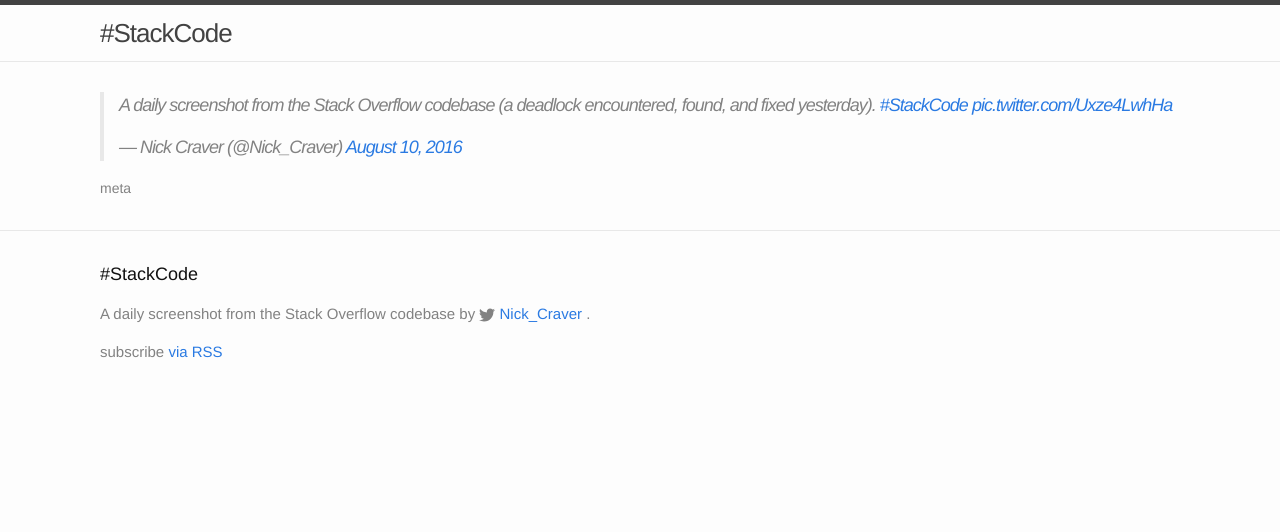
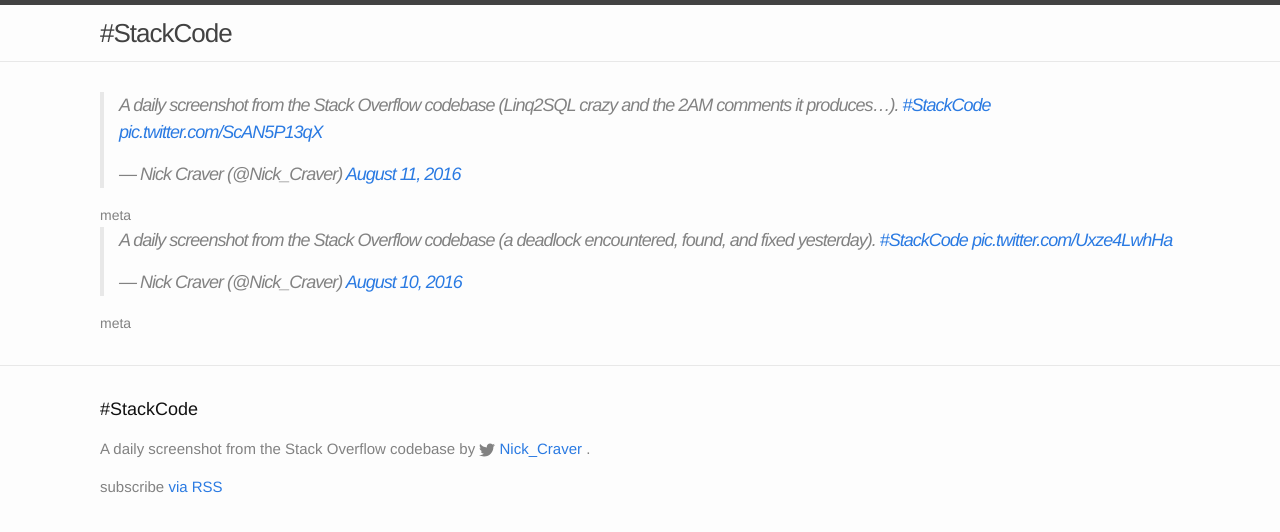
Before and after one commit to romansp/stackcode, a Jekyll site: the page built from index.html, in a window 1280 px wide. Shown: the top 532 px of the page. Built offline with Jekyll 4.4.1, drawn with Linux system fonts in a browser that asks for light colours; comment, search, counter and statistics services are not loaded.

Commit message:
Add stackcode: '2016-08-11-crazy-comments-2am'

```diff
--- a/_data/tags.yml
+++ b/_data/tags.yml
@@ -1,6 +1,12 @@
+comments:
+  slug: comments
+  name: Comments
 concurrency:
   slug: concurrency
   name: Concurrency
 deadlock:
   slug: deadlock
   name: Deadlock
+linq2sql:
+  slug: linq2sql
+  name: Linq2SQL
--- /dev/null
+++ b/_posts/2016-08-11-crazy-comments-2am.md
@@ -0,0 +1,15 @@
+---
+layout: post
+title:  "Linq2SQL crazy and the 2AM comments it produces…"
+date:   2016-08-11 11:01:00 +0000
+tags: ["comments", "linq2sql"]
+tweet: https://twitter.com/Nick_Craver/status/763691710375493633
+---
+
+<blockquote class="twitter-tweet">
+<p lang="en" dir="ltr">
+A daily screenshot from the Stack Overflow codebase (Linq2SQL crazy and the 2AM comments it produces…).
+<a href="https://twitter.com/hashtag/StackCode?src=hash">#StackCode</a>
+<a href="https://t.co/ScAN5P13qX">pic.twitter.com/ScAN5P13qX</a>
+</p>&mdash; Nick Craver (@Nick_Craver)
+<a href="https://twitter.com/Nick_Craver/status/763691710375493633">August 11, 2016</a></blockquote>
```
Also changed, not shown: tag/comments.md (added, +5 -0 lines), tag/concurrency.md (+1 -1 lines), tag/linq2sql.md (added, +5 -0 lines).
